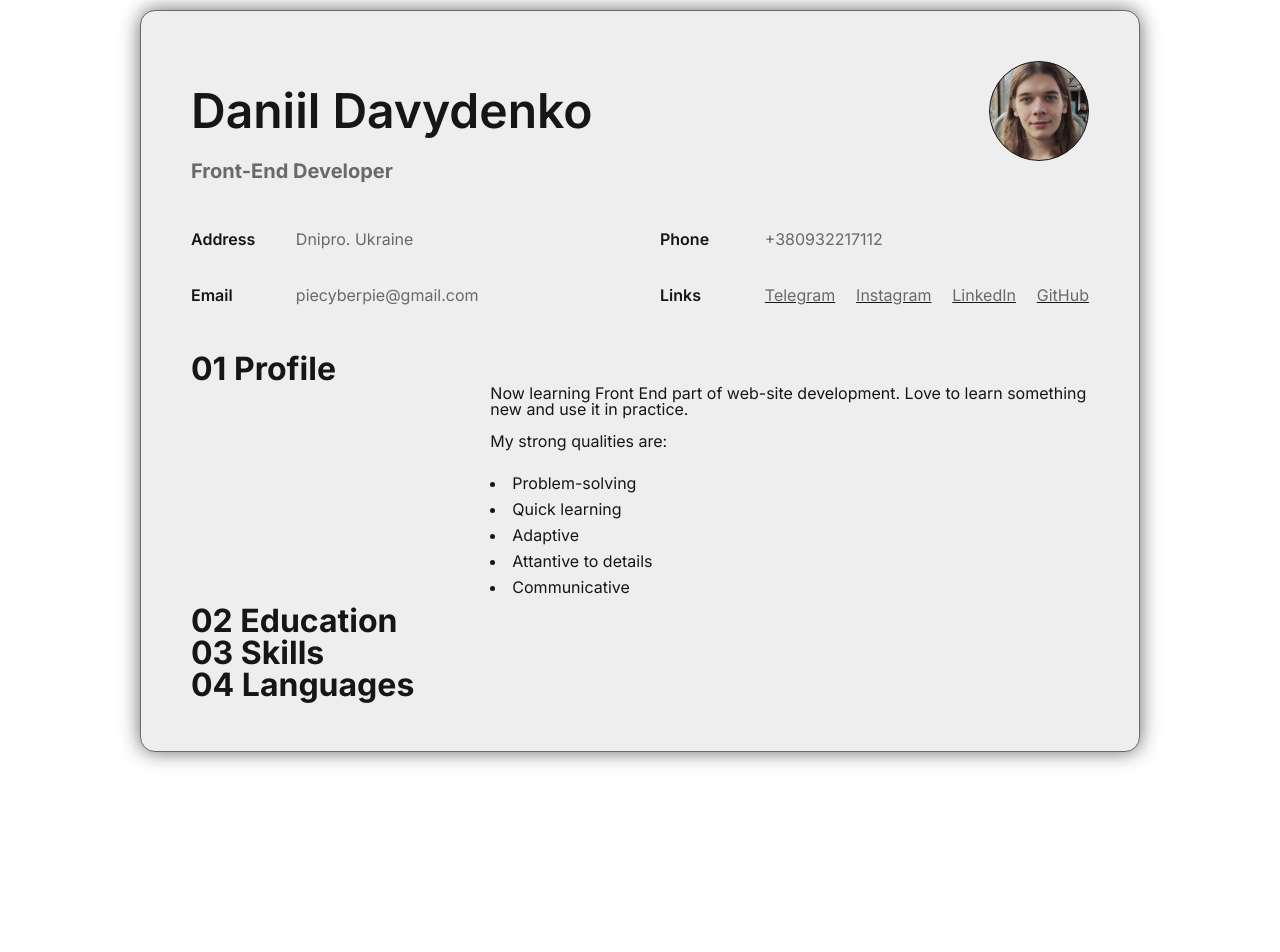
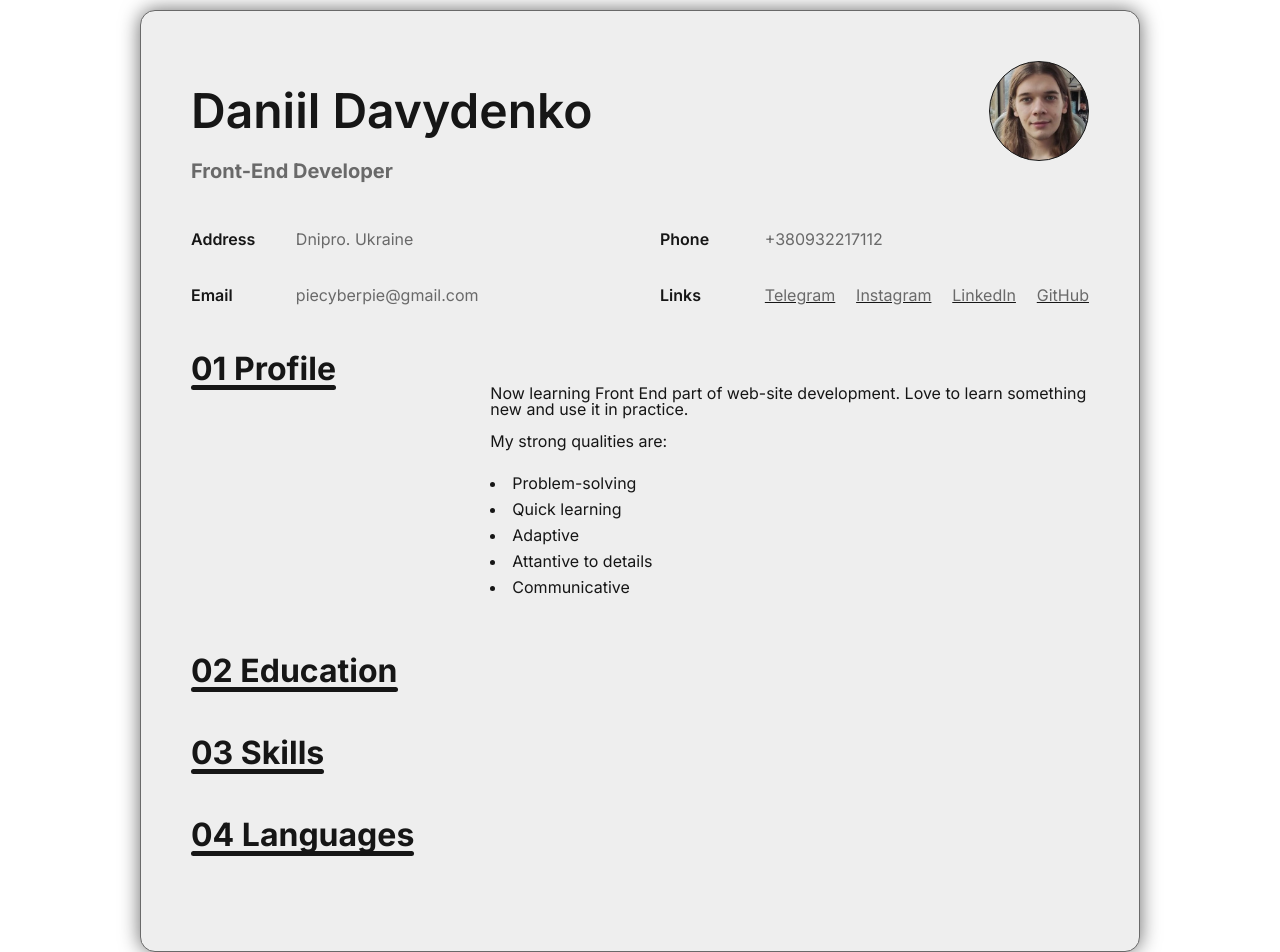
Before and after one commit to PieCyberPie/PieCyberPieCV, a website built with Parcel: page src/index.html in a window 1280 px wide. Shown: the top 952 px of the page. Before the commit the page ends 800 px from the top, so only its background shows below. Built offline with nearby package versions, Linux system fonts and the light colour scheme.

Commit message:
fixed npm start, styled about-me-title

```diff
--- a/src/styles/about-me.scss
+++ b/src/styles/about-me.scss
@@ -2,9 +2,22 @@
   &__section {
     display: grid;
     grid-template-columns: repeat(6, 1fr);
+    @include margin-bottom;
     &__title {
+      position: relative;
       font-size: 32px;
       grid-column: span 6;
+      width: fit-content;
+      &::before {
+        display: block;
+        position: absolute;
+        content: "";
+        background-color: $primary-color;
+        width: 100%;
+        height: 5px;
+        top: 100%;
+        border-radius: 40px;
+      }
     }
     &__text {
       grid-column: 3/7;
--- a/src/styles/info.scss
+++ b/src/styles/info.scss
@@ -4,7 +4,7 @@
   grid-gap: 40px;
   grid-template-columns: 0.2fr 1fr 0.2fr 1fr;
 
-  margin-bottom: 50px;
+  @include margin-bottom;
   &__title {
     font-weight: 600;
   }
--- a/src/styles/page.scss
+++ b/src/styles/page.scss
@@ -31,7 +31,7 @@
       font-size: 20px;
     }
     &__and-role {
-      margin-bottom: 50px;
+      @include margin-bottom;
 
       display: flex;
       flex-direction: column;
--- a/src/styles/utils/utils.scss
+++ b/src/styles/utils/utils.scss
@@ -1,3 +1,7 @@
 @mixin global-padding {
   padding: 50px;
 }
+
+@mixin margin-bottom {
+  margin-bottom: 50px;
+}
```
